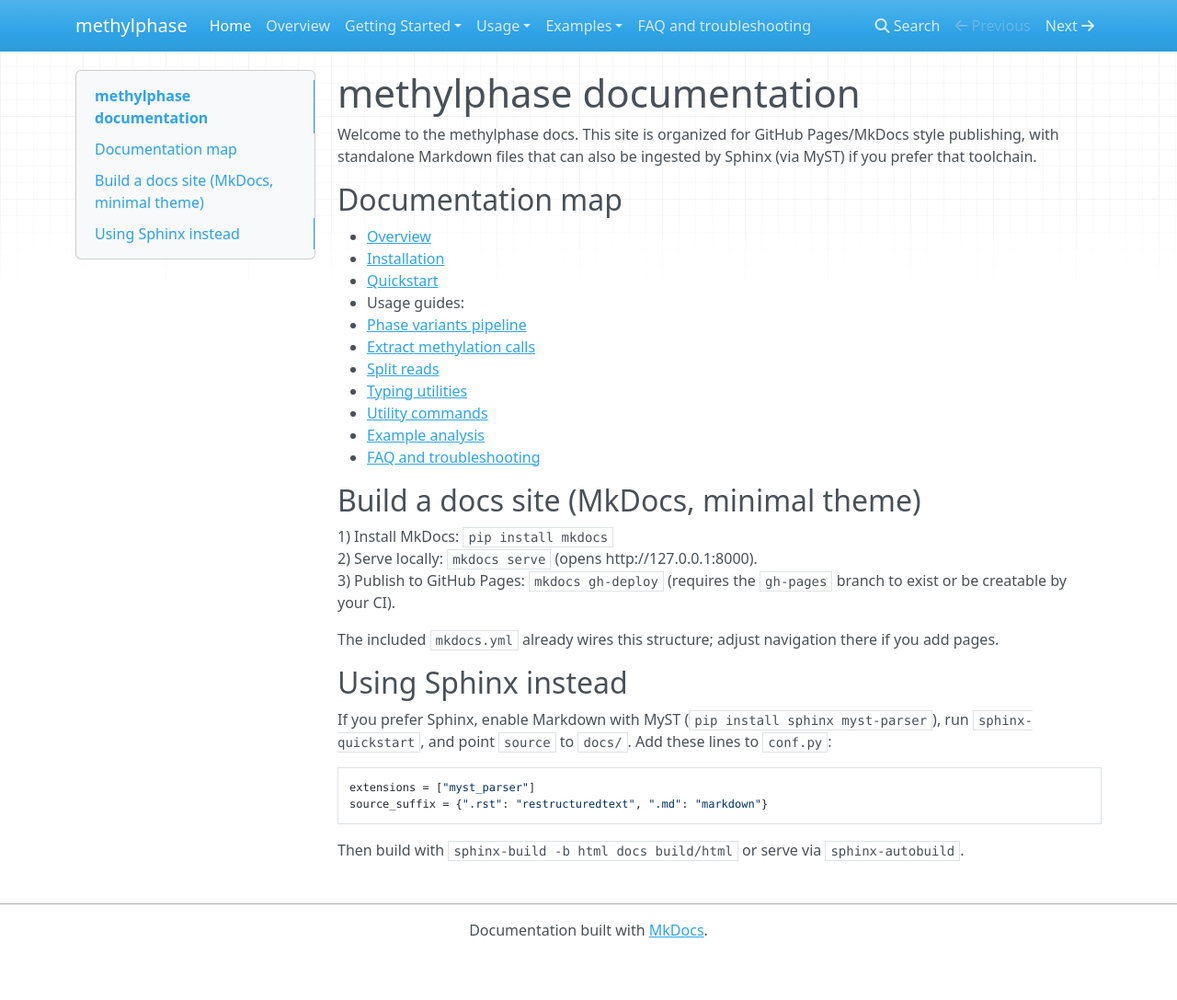
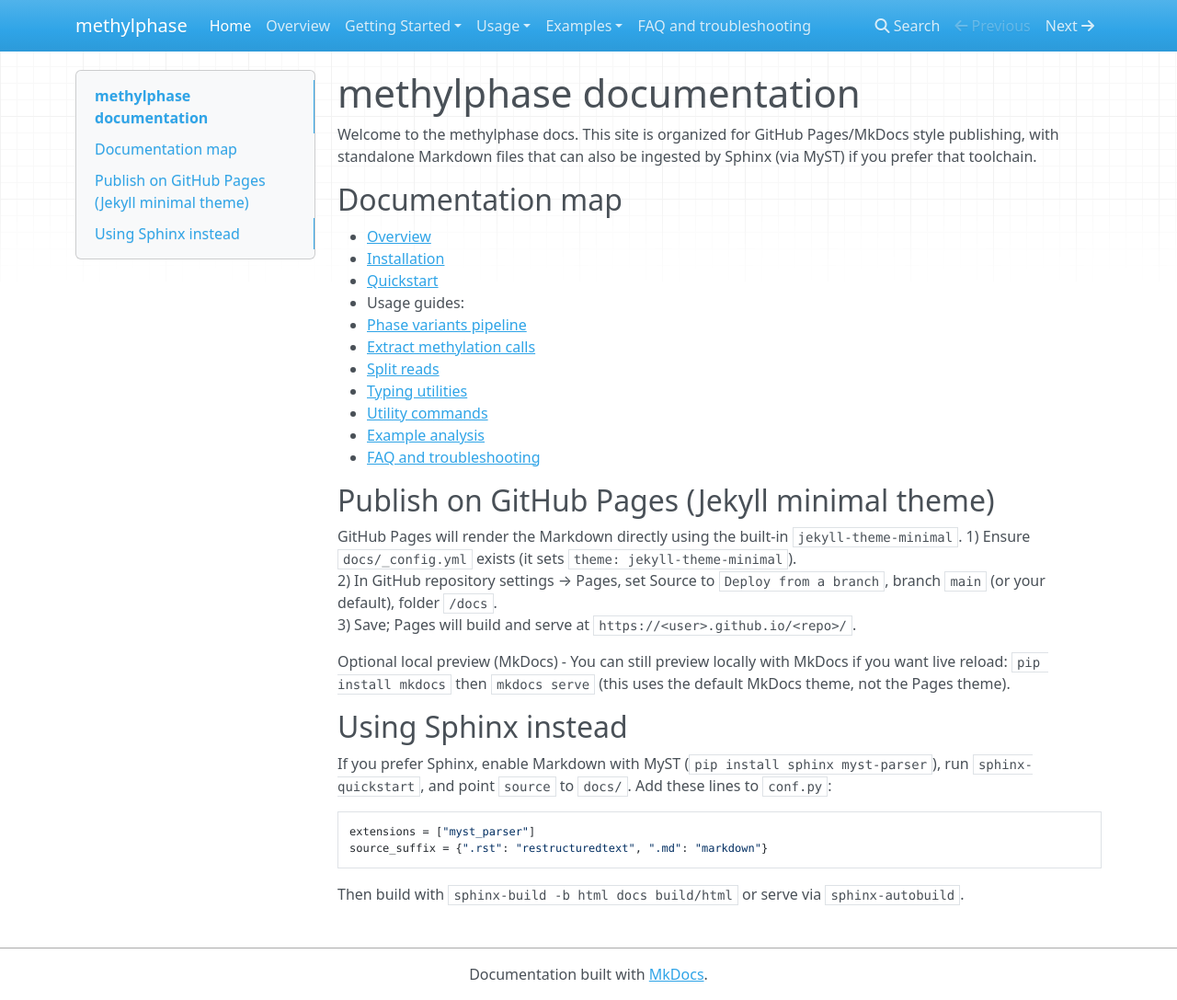
Before and after one commit to SorenHeidelbach/methylphase, an MkDocs documentation site: the page built from docs/index.md, in a window 1280 px wide and 1087 px high. Shown: the whole window at 92% size. Built offline with MkDocs 1.6.1, drawn with Linux system fonts in a browser that asks for light colours; nearby versions of some CDN libraries.

Commit message:
Update documentation for GitHub Pages setup and local preview instructions

```diff
--- /dev/null
+++ b/docs/_config.yml
@@ -0,0 +1,3 @@
+theme: jekyll-theme-minimal
+title: methylphase
+description: Documentation for the methylphase toolkit
--- a/docs/index.md
+++ b/docs/index.md
@@ -15,12 +15,14 @@
 - [Example analysis](examples/analysis.md)
 - [FAQ and troubleshooting](faq.md)
 
-## Build a docs site (MkDocs, minimal theme)
-1) Install MkDocs: `pip install mkdocs`
-2) Serve locally: `mkdocs serve` (opens http://127.0.0.1:8000).
-3) Publish to GitHub Pages: `mkdocs gh-deploy` (requires the `gh-pages` branch to exist or be creatable by your CI).
+## Publish on GitHub Pages (Jekyll minimal theme)
+GitHub Pages will render the Markdown directly using the built-in `jekyll-theme-minimal`.
+1) Ensure `docs/_config.yml` exists (it sets `theme: jekyll-theme-minimal`).
+2) In GitHub repository settings → Pages, set Source to `Deploy from a branch`, branch `main` (or your default), folder `/docs`.
+3) Save; Pages will build and serve at `https://<user>.github.io/<repo>/`.
 
-The included `mkdocs.yml` already wires this structure; adjust navigation there if you add pages.
+Optional local preview (MkDocs)
+- You can still preview locally with MkDocs if you want live reload: `pip install mkdocs` then `mkdocs serve` (this uses the default MkDocs theme, not the Pages theme).
 
 ## Using Sphinx instead
 If you prefer Sphinx, enable Markdown with MyST (`pip install sphinx myst-parser`), run `sphinx-quickstart`, and point `source` to `docs/`. Add these lines to `conf.py`:
```
Also changed, not shown: docs/README.md (+3 -5 lines).
